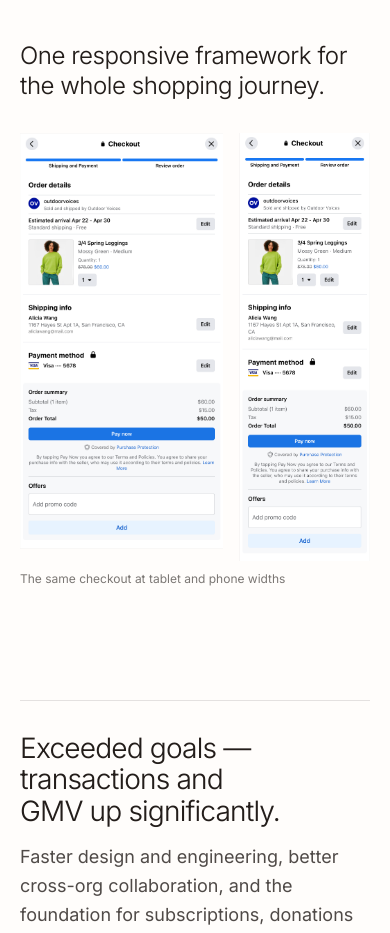
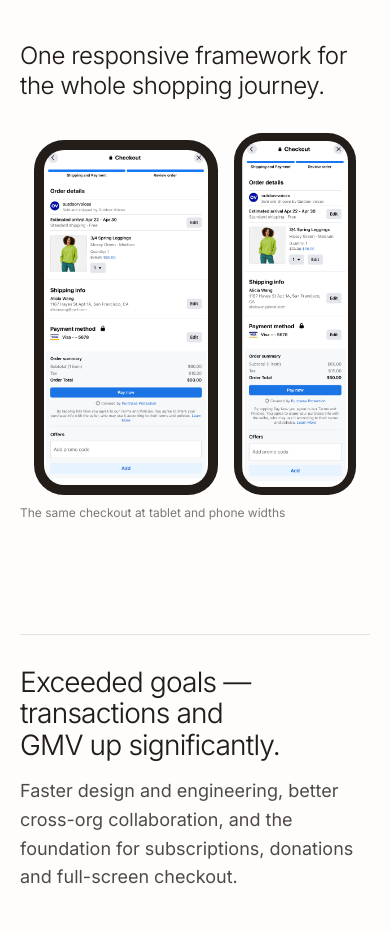
Before and after one commit to celiamarais/portfolio, a plain HTML site: page projects/facebook-checkout.html in a window 390 px wide. Shown: the part 1280-2213 px from the top of the page. Drawn offline with nearby package versions, Linux system fonts and the light colour scheme; no server answers.

Commit message:
Abstract device frames on tablet and phone checkout images

```diff
--- a/projects/facebook-checkout.html
+++ b/projects/facebook-checkout.html
@@ -53,9 +53,9 @@
   <p style="font:330 clamp(24px,5vw,34px)/1.25 Inter,'Helvetica Neue',Arial,sans-serif;letter-spacing:-0.02em;color:#231d1a;margin:0;text-wrap:pretty;margin-top:64px">One responsive framework for the whole shopping journey.</p>
 
   <figure style="margin:32px 0 0">
-    <div style="display:flex;gap:16px;align-items:flex-start">
-      <div style="flex:1168 1 0;min-width:0"><image-slot id="ed-fb-584" src="../assets/images/fb-checkout-nux-review-584.png" shape="rect" radius="2" style="display:block;width:100%;aspect-ratio:1168/2384;height:auto" placeholder="Drop image"></image-slot></div>
-      <div style="flex:750 1 0;min-width:0"><image-slot id="ed-fb-375" src="../assets/images/fb-checkout-nux-review-375.png" shape="rect" radius="2" style="display:block;width:100%;aspect-ratio:750/2456;height:auto" placeholder="Drop image"></image-slot></div>
+    <div style="display:flex;gap:clamp(16px,4vw,40px);align-items:flex-end;justify-content:center;padding:0 4%">
+      <div style="flex:1168 1 0;min-width:0;background:#231d1a;border-radius:30px;padding:10px"><image-slot id="ed-fb-584" src="../assets/images/fb-checkout-nux-review-584.png" shape="rounded" radius="20" style="display:block;width:100%;aspect-ratio:1168/2384;height:auto" placeholder="Drop image"></image-slot></div>
+      <div style="flex:750 1 0;min-width:0;background:#231d1a;border-radius:28px;padding:8px"><image-slot id="ed-fb-375" src="../assets/images/fb-checkout-nux-review-375.png" shape="rounded" radius="20" style="display:block;width:100%;aspect-ratio:750/2456;height:auto" placeholder="Drop image"></image-slot></div>
     </div>
     <figcaption style="font:400 12px/1.4 Inter,'Helvetica Neue',Arial,sans-serif;color:#7b7774;margin-top:10px">The same checkout at tablet and phone widths</figcaption>
   </figure>
```
